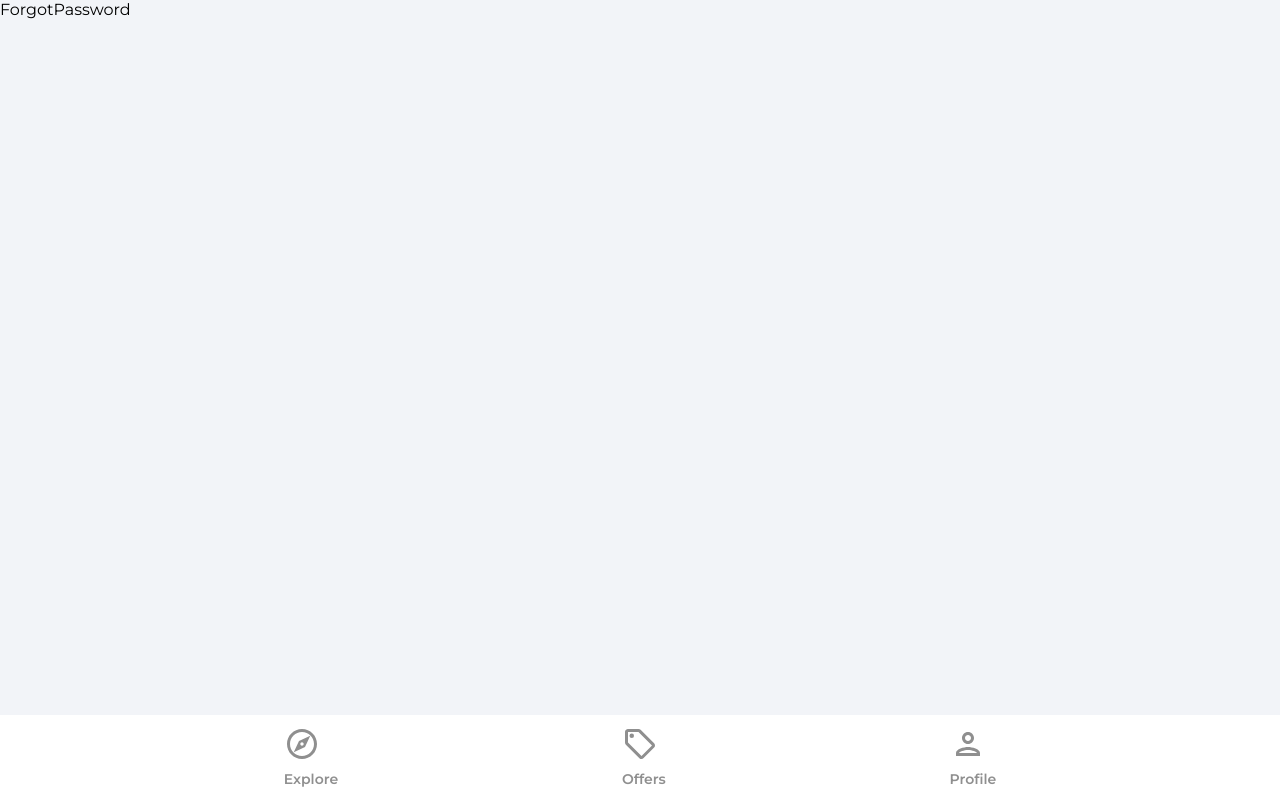
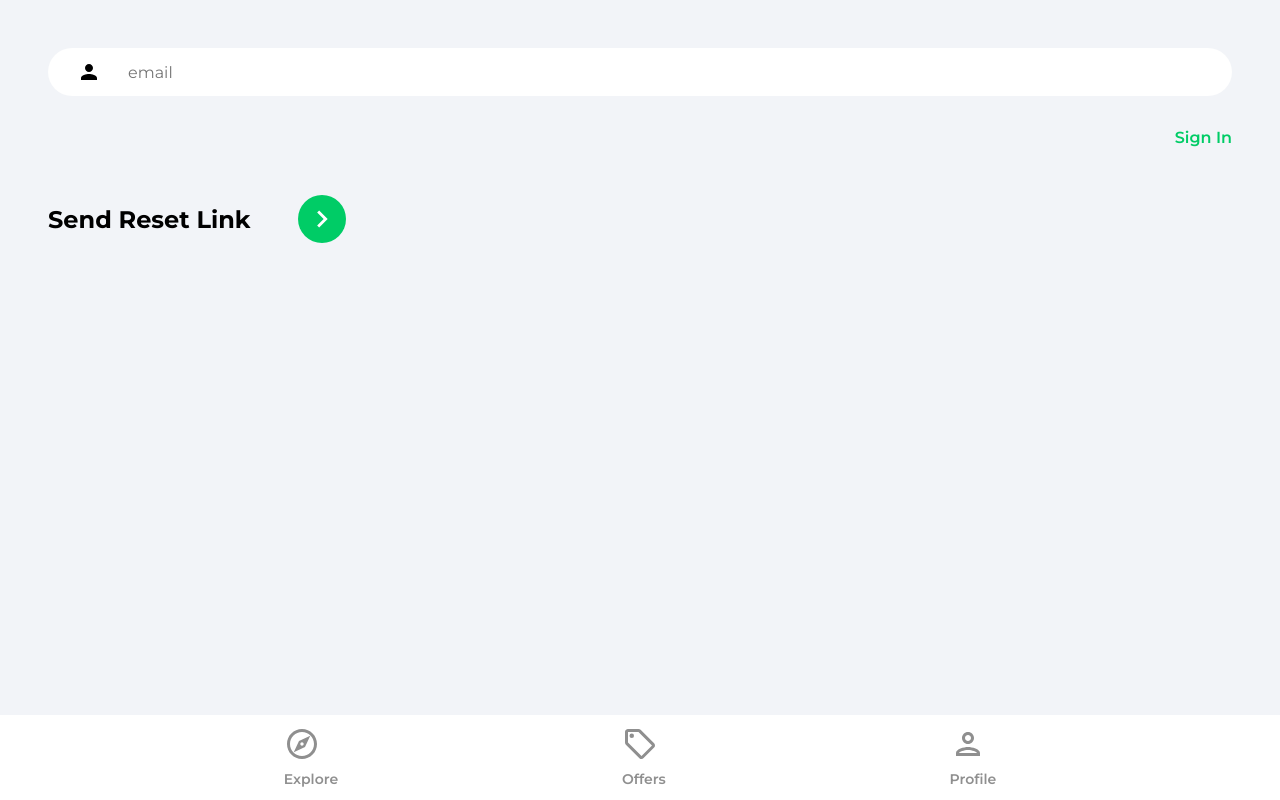
Before and after one commit to DarrelASandbox/react-house-marketplace-app, a React (Create React App) app: page /forgot-password in a window 1280 px wide. Built offline with nearby package versions, Linux system fonts and the light colour scheme; no server answers.

Commit message:
ForgotPassword component

```diff
--- a/src/pages/ForgotPassword.jsx
+++ b/src/pages/ForgotPassword.jsx
@@ -1,4 +1,55 @@
+import { useState } from 'react';
+import { Link } from 'react-router-dom';
+import { getAuth, sendPasswordResetEmail } from 'firebase/auth';
+import { toast } from 'react-toastify';
+import { KeyboardArrowRightIcon } from 'assets/svg';
+
 const ForgotPassword = () => {
-  return <div>ForgotPassword</div>;
+  const [email, setEmail] = useState('');
+
+  const onChange = (e) => setEmail(e.target.value);
+
+  const onSubmit = async (e) => {
+    e.preventDefault();
+
+    try {
+      const auth = getAuth();
+      await sendPasswordResetEmail(auth, email);
+      toast.success('Email was sent!');
+    } catch (error) {
+      toast.error('Could not send reset email.');
+    }
+  };
+
+  return (
+    <div className='pageContainer'>
+      <header>
+        <p className='pageHeader'></p>
+      </header>
+
+      <main>
+        <form onSubmit={onSubmit}>
+          <input
+            type='email'
+            className='emailInput'
+            placeholder='email'
+            id='email'
+            value={email}
+            onChange={onChange}
+          />
+          <Link className='forgotPasswordLink' to='/sign-in'>
+            Sign In
+          </Link>
+
+          <div className='signInBar'>
+            <div className='signInText'>Send Reset Link</div>
+            <button className='signInButton'>
+              <KeyboardArrowRightIcon fill='#fff' width='34px' height='34px' />
+            </button>
+          </div>
+        </form>
+      </main>
+    </div>
+  );
 };
 export default ForgotPassword;
```
